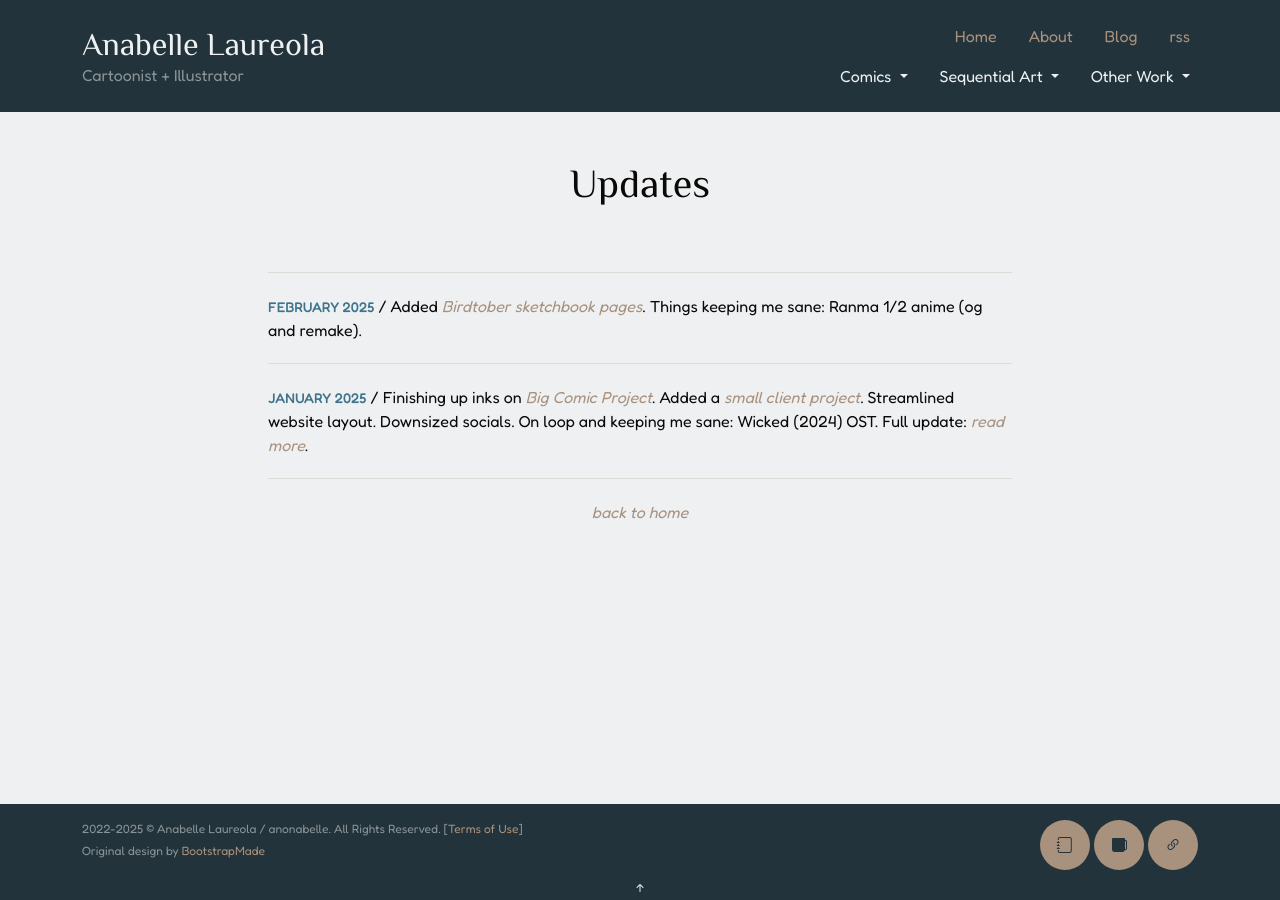
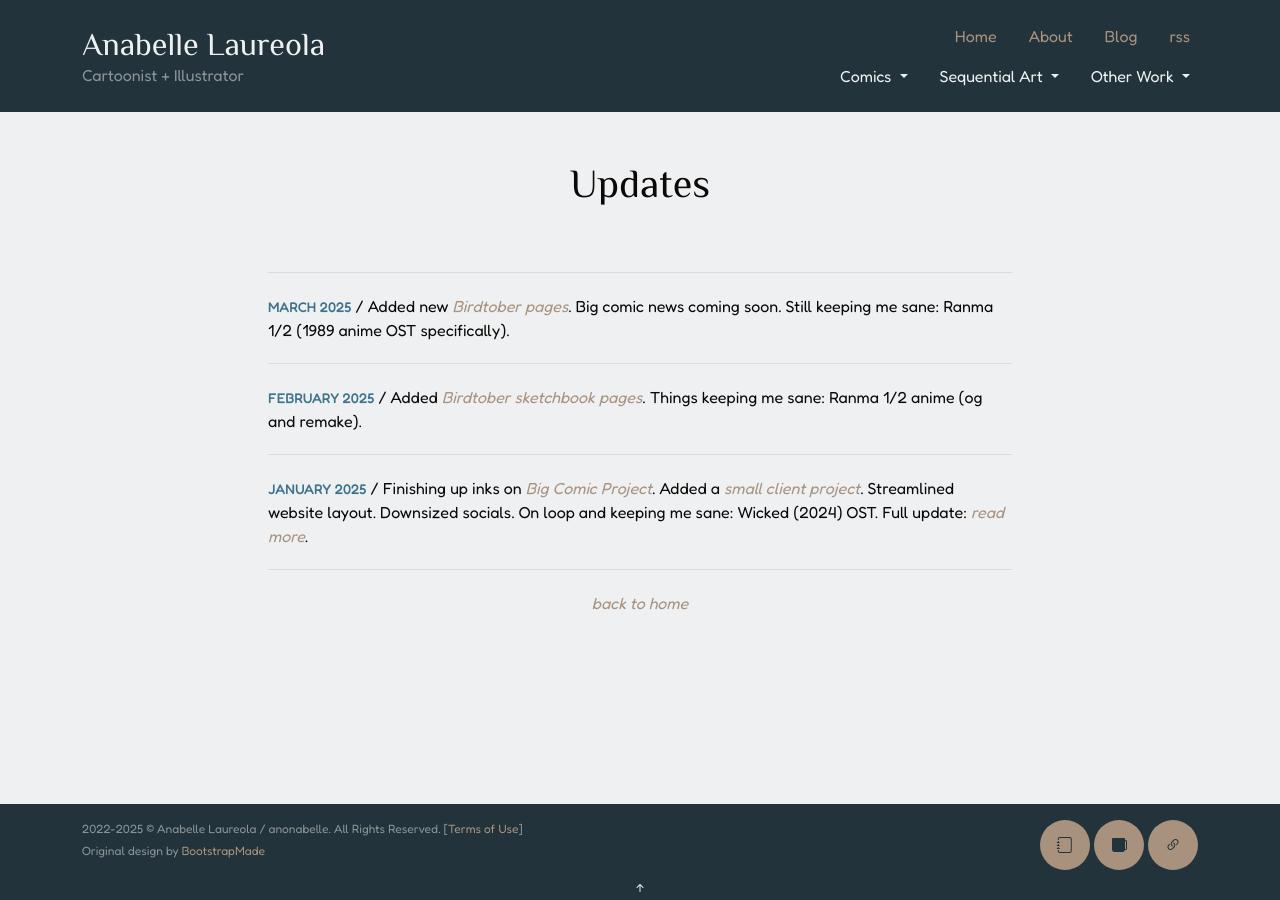
Before and after one commit to nabelore/nabelore.github.io, a Jekyll site: the page built from assets/html/updates.html, in a window 1280 px wide. Built offline with Jekyll 4.4.1, drawn with Linux system fonts in a browser that asks for light colours.

Commit message:
March update
and some cosmetic adjustments for the blog and index pages

```diff
--- a/_data/nav-proj.yml
+++ b/_data/nav-proj.yml
@@ -9,7 +9,8 @@
   link3:
   desc: >
     <blockquote>The celestial drama that created the cycle of night and day.</blockquote>
-    <p>A loose retelling of the Philippine folktale, <i>The Sun and the Moon</i>. This project is currently in production with the aid of the CCP Comics Grant.</p>
+    <p>A retelling of <i>The Sun and the Moon</i>, a Philippine folktale.</p>
+    <p>This project is currently in production with the aid of the <i>Cultural Center of the Philippines</i>' Animation, Comics and Game Development Grants Program.</p>
     <h4>press</h4>
     <ul>
     <li>press release | <a href="https://culturalcenter.gov.ph/press-release/ccp-launches-grants-for-filipino-animators-artists-and-game-developers/">CCP LAUNCHES GRANTS FOR FILIPINO ANIMATORS, ARTISTS, AND GAME DEVELOPERS</a> (<a href="https://www.gmanetwork.com/lifestyle/news/90936/ccp-names-winners-of-content-creation-grants/story">GMA Lifestyle</a>)</li>
--- a/_data/updates-2025.yml
+++ b/_data/updates-2025.yml
@@ -1,6 +1,9 @@
 # site.data.updates-2025
 
-
+- name: March 2025
+  desc: >
+    Added new <a href="/posts/birdtober-part-2">Birdtober pages</a>. Big comic news coming soon. Still keeping me sane: Ranma 1/2 (1989 anime OST specifically).
+  readmoreurl:
 - name: February 2025
   desc: >
     Added <a href="/posts/birdtober">Birdtober sketchbook pages</a>. Things keeping me sane: Ranma 1/2 anime (og and remake).
--- a/_sass/main2.scss
+++ b/_sass/main2.scss
@@ -16,6 +16,7 @@ $colo-hl: #3F738C; // cerulean (saturated gunmetal)
 
 $bg-colo-dark2: rgba(34, 51, 59, 0.8); // gunmetal
 $bg-colo-mid: rgba(94, 80, 63, 0.85); //umber
+$bg-colo-hl: rgba(63, 115, 140, 0.85); //cerulean (saturated gunmetal)
 
 $postimg-colo-accent2: rgba(138, 148, 151, .25); //spanish grey
 
@@ -273,10 +274,10 @@ $container-max-widths: (
 }
 
 .featured .linkFeatured1:after {
-	  background: $bg-colo-mid;
+	  background: $bg-colo-dark2;
 }
 .featured .linkFeatured2:after {
-	  background: $bg-colo-dark2;
+	  background: $bg-colo-hl;
 }
 
 .featured .linkFeatured:after {
```
Also changed, not shown: _data/gallery-temp.yml (+23 -0 lines), _posts/2025-01-31-2025-01-update.md (+1 -1 lines), _posts/2025-03-26-birdtober-part-2.md (added, +39 -0 lines), assets/html/blog.html (+8 -2 lines), assets/img/temp/thumb2-coloAC.png (added), assets/img/temp/thumb2-coloAC2.png (added), assets/img/temp/thumb2-coloDK.png (added), assets/img/temp/thumb2-coloDK2.png (added), assets/img/temp/thumb2-coloHL.png (added), assets/img/temp/thumb2-coloLT.png (added), assets/img/temp/thumb2-coloMD.png (added), assets/proj/skbk/birdtober2024/birdtober_5-6.jpg (added), assets/proj/skbk/birdtober2024/birdtober_7-8.jpg (added).
